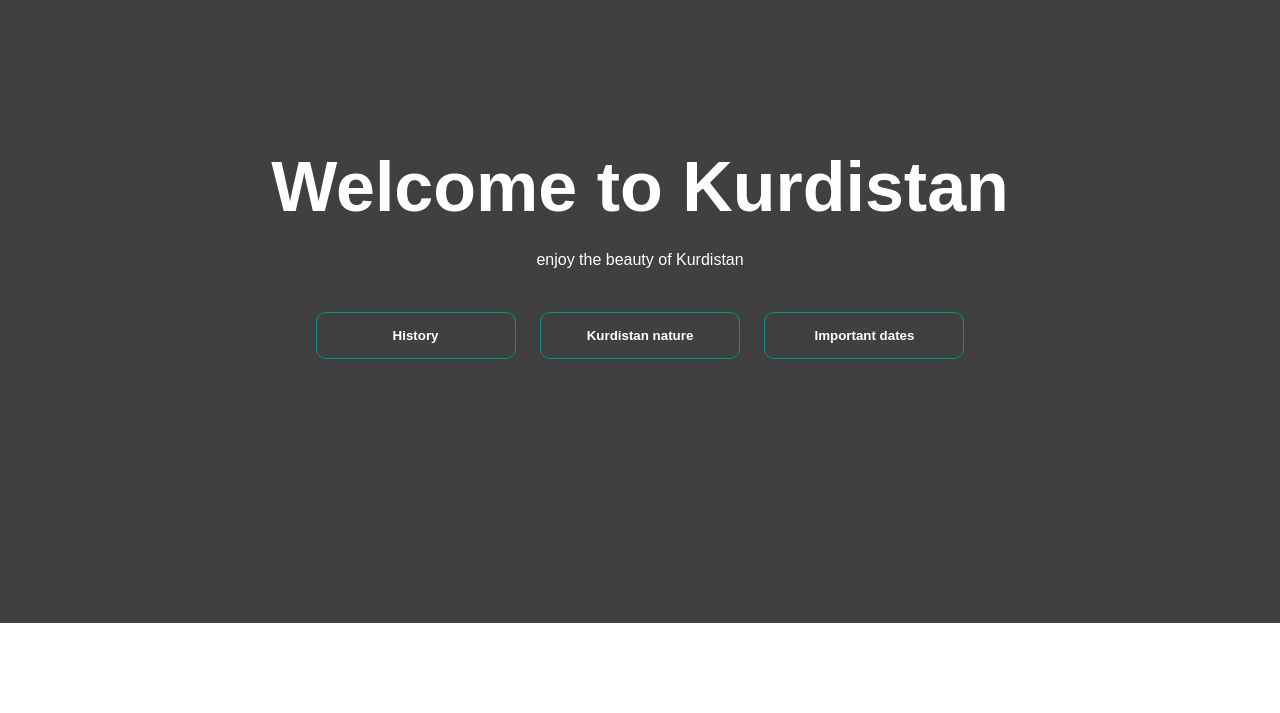
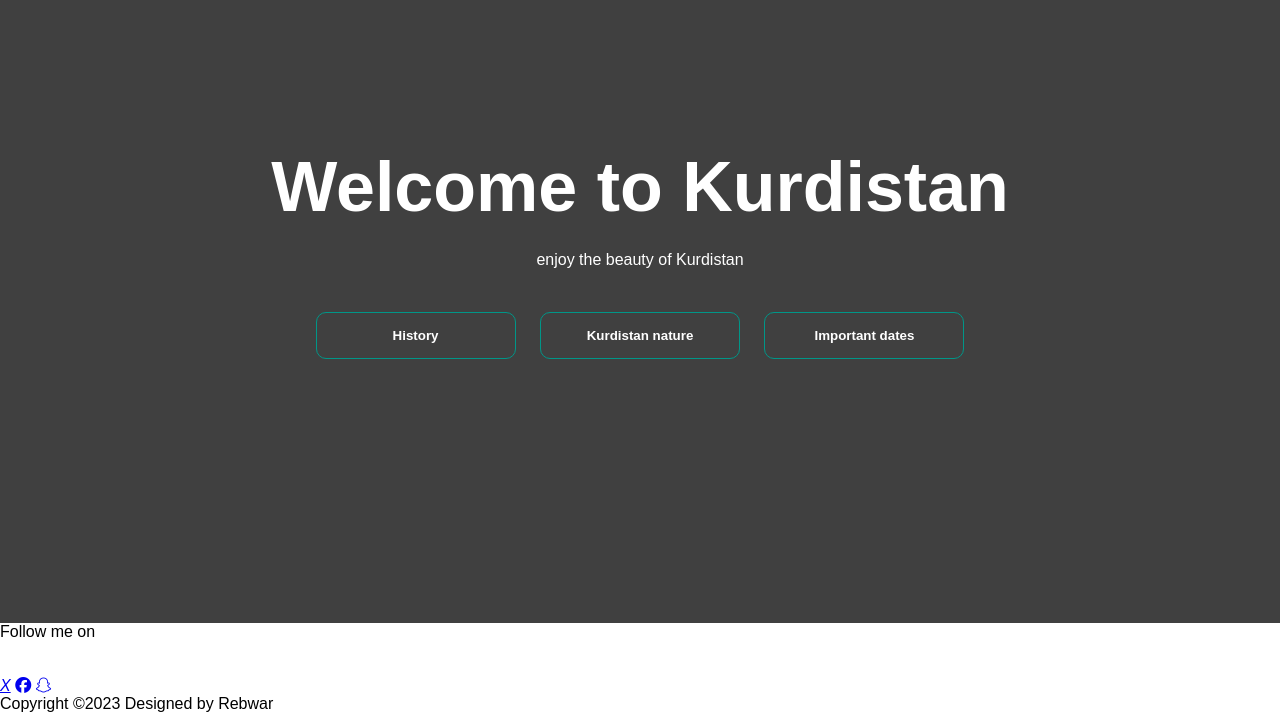
Before and after one commit to RebwarOmer/First-website, a plain HTML site: page index.html in a window 1280 px wide. Shown: the part 177-890 px from the top of the page. Before the commit the page ends 800 px from the top, so only its background shows below. Drawn offline with Linux system fonts and the light colour scheme.

Commit message:
Update index.html

```diff
--- a/index.html
+++ b/index.html
@@ -1,8 +1,9 @@
 <html>
 
 <head>
-    <title>easy web</title>
+    <title>Welcome to Kurdistan</title>
     <link rel="stylesheet" href="style.css">
+    <link rel="stylesheet" href="https://cdnjs.cloudflare.com/ajax/libs/font-awesome/6.5.1/css/all.min.css" integrity="sha512-DTOQO9RWCH3ppGqcWaEA1BIZOC6xxalwEsw9c2QQeAIftl+Vegovlnee1c9QX4TctnWMn13TZye+giMm8e2LwA==" crossorigin="anonymous" referrerpolicy="no-referrer" />
 
 </head>
 
@@ -28,6 +29,33 @@
         </div>
 
     </div>
+    <footer>
+        <div class="footerContainer">
+            <div class="socialIcons">
+                <p>Follow me on</p>
+                <br>
+                <br>
+                <a href="https://twitter.com/reboo_kurdi"><i class="fa-brand  fa-X"></i></a>
+                <a href="https://www.facebook.com/rebwar.omer.03"><i class="fa-brands fa-facebook"></i></a>
+                <a href="https://t.snapchat.com/9GsEix13"><i class="fa-brands fa-snapchat"></i></a>
+                <!-- <a href="www.tiktok.com/@rebwarkurd03"><i class="fa-brands fa-tiktok"></i></a> -->
+            </div>
+            <!-- <div class="footerNav">
+                <ul>
+                    <li><a href="">Home</a></li>
+                    <li><a href="">News</a></li>
+                    <li><a href="">About</a></li>
+                    <li><a href="">Contsct Us</a></li>
+                </ul>
+            </div> -->
+
+
+          </div>
+
+          <div class="footerBottom">
+            <p>Copyright &copy;2023 Designed by <span class="designer"></span>Rebwar</p>
+        </div>
+    </footer>
 
 </body>
 
```
